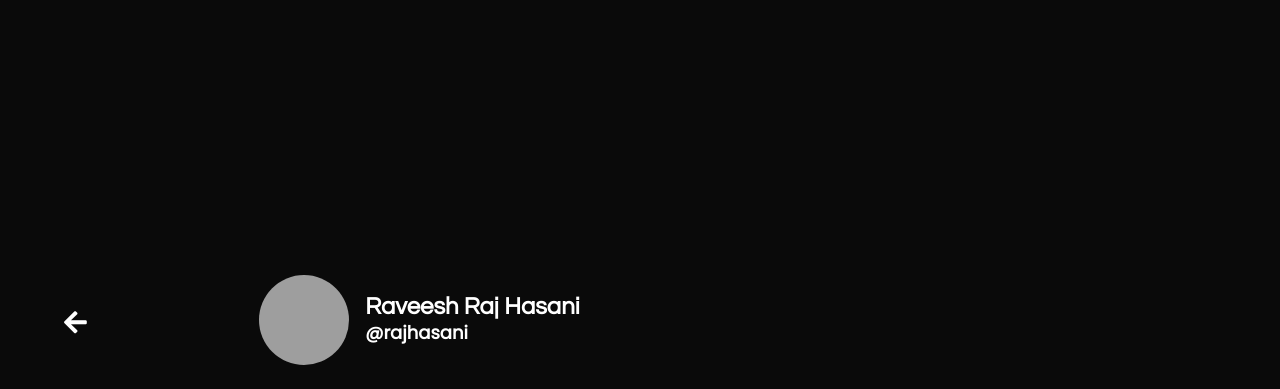
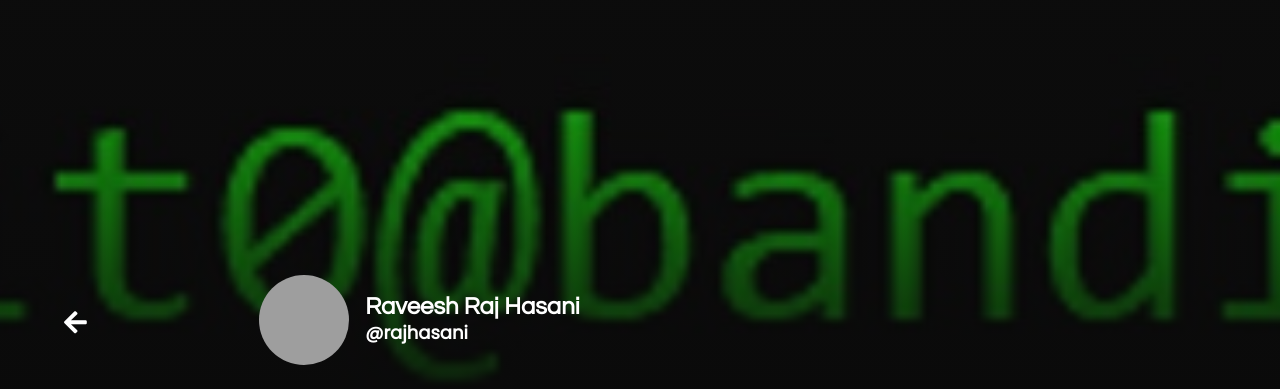
Before and after one commit to rajhasani/rajhasani.github.io, a plain HTML site: page blog/OverTheWire-Bandit/index.html in a window 1280 px wide. Shown: the top 389 px of the page. Drawn offline with nearby package versions, Linux system fonts and the light colour scheme; grey boxes are pictures that could not be loaded.

Commit message:
update image

```diff
--- a/blog/OverTheWire-Bandit/index.html
+++ b/blog/OverTheWire-Bandit/index.html
@@ -13,7 +13,7 @@
     </div>
     <a href="/" class="go_back"><i class="fas fa-arrow-left"></i></a>
     <div id="background_overlay"></div>
-    <div id="background" style="background: url(top_image.png) center;"></div>
+    <div id="background" style="background: url(bandit0.jpg) center;"></div>
     <table id="profile_blog">
       <tbody>
         <tr>
```
